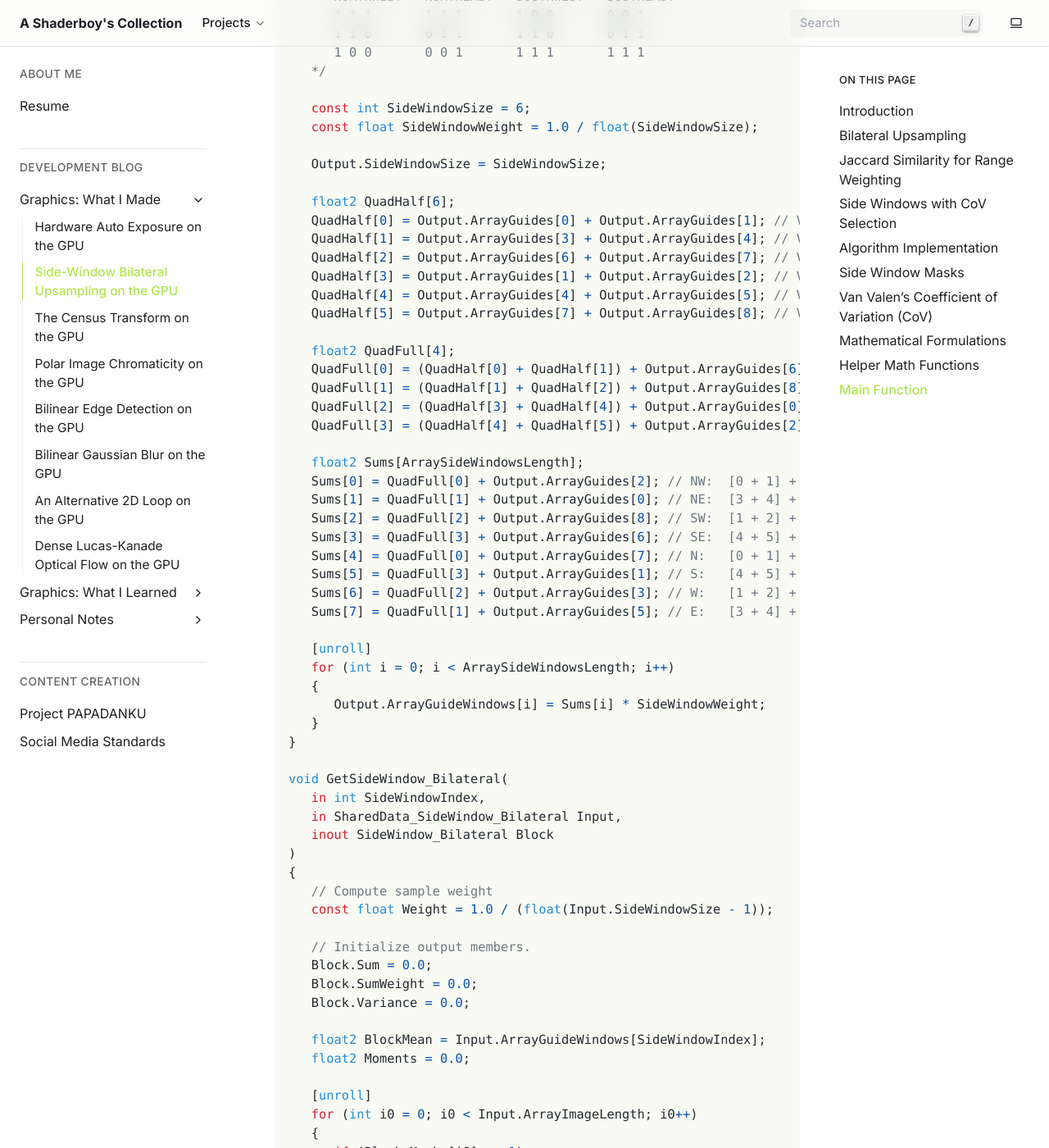
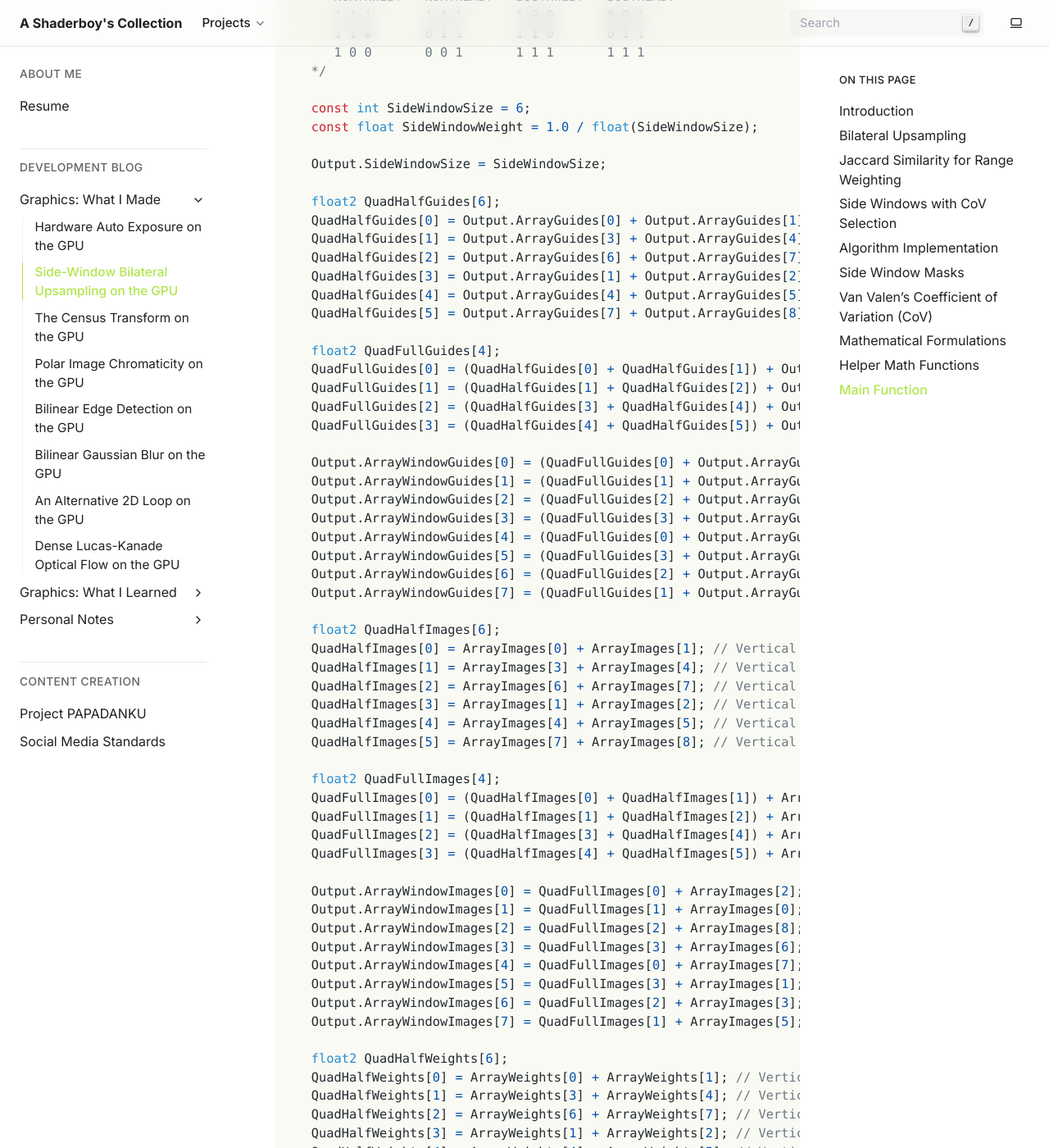
Before and after one commit to papadanku/papadanku.github.io, a Sphinx documentation site: the page built from doc/blog/made/bilateral.rst, in a window 1280 px wide and 1400 px high, scrolled down 9093 px. Shown: the whole window at 82% size. Built offline with Sphinx 7.4.7, drawn with Linux system fonts in a browser that asks for light colours; some of the changed text lies outside the part shown.

Commit message:
Refactor bilateral code.

```diff
--- a/doc/blog/made/bilateral.rst
+++ b/doc/blog/made/bilateral.rst
@@ -246,12 +246,12 @@ Main Function
 
       // Window (Local) information.
       int ArrayImageLength;
-      float2 ArrayImages[9];
       float2 ArrayGuides[9];
-      float ArrayDistances[9];
 
       // Guide Windows (Side Windows, but as Guides).
-      float2 ArrayGuideWindows[8];
+      float2 ArrayWindowGuides[8];
+      float2 ArrayWindowImages[8];
+      float ArrayWindowWeightSums[8];
    };
 
    struct SideWindow_Bilateral
@@ -259,7 +259,6 @@ Main Function
       int Masks[9];
 
       float2 Sum;
-      float SumWeight;
       float Variance;
    };
 
@@ -288,6 +287,8 @@ Main Function
       */
 
       // Initialize counter here
+      float2 ArrayImages[ArrayImageLength];
+      float ArrayWeights[ArrayImageLength];
       int ImageIndex0 = 0;
 
       [unroll]
@@ -298,15 +299,11 @@ Main Function
          {
             // *2 because the lower sample takes a 2 texel footprint.
             float2 Delta = float2(x0, y0) * 2.0;
-            float4 Offset = float4(Tex + (Delta * PixelSize), 0.0, 0.0);
+            float4 Offset = CShade_PadFloat2(Tex + (Delta * PixelSize));
 
             // Sampling.
+            float2 GuideSample = tex2Dlod(Guide, Offset).xy;
             float2 ImageSample = tex2Dlod(Image, Offset).xy;
-            float2 GuideSample = tex2Dlod(Guide, Offset).xy;
-
-            // This is for our Side Window calculation.
-            Output.ArrayImages[ImageIndex0] = ImageSample;
-            Output.ArrayGuides[ImageIndex0] = GuideSample;
 
             // Create variables for our distance calculation.
             float DotAB = dot(GuideSample, ImageSample);
@@ -314,9 +311,12 @@ Main Function
             float DotBB = dot(GuideSample, GuideSample);
 
             // Compute the similarity
-            Output.ArrayDistances[ImageIndex0] = GetSimilarityJaccard_Fast(
-               false, DotAB, DotAA, DotBB
-            );
+            float Similarity = GetSimilarityJaccard_Fast(false, DotAB, DotAA, DotBB);
+
+            // This is for our Side Window calculation.
+            Output.ArrayGuides[ImageIndex0] = GuideSample;
+            ArrayImages[ImageIndex0] = ImageSample * Similarity;
+            ArrayWeights[ImageIndex0] = Similarity;
 
             ImageIndex0 += 1;
          }
@@ -345,35 +345,74 @@ Main Function
 
       Output.SideWindowSize = SideWindowSize;
 
-      float2 QuadHalf[6];
-      QuadHalf[0] = Output.ArrayGuides[0] + Output.ArrayGuides[1]; // Vertical Top-Left       (TL)
-      QuadHalf[1] = Output.ArrayGuides[3] + Output.ArrayGuides[4]; // Vertical Top-Mid        (TM)
-      QuadHalf[2] = Output.ArrayGuides[6] + Output.ArrayGuides[7]; // Vertical Top-Right      (TR)
-      QuadHalf[3] = Output.ArrayGuides[1] + Output.ArrayGuides[2]; // Vertical Bottom-Left    (BL)
-      QuadHalf[4] = Output.ArrayGuides[4] + Output.ArrayGuides[5]; // Vertical Bottom-Mid     (BM)
-      QuadHalf[5] = Output.ArrayGuides[7] + Output.ArrayGuides[8]; // Vertical Bottom-Right   (BR)
+      float2 QuadHalfGuides[6];
+      QuadHalfGuides[0] = Output.ArrayGuides[0] + Output.ArrayGuides[1]; // Vertical Top-Left       (TL)
+      QuadHalfGuides[1] = Output.ArrayGuides[3] + Output.ArrayGuides[4]; // Vertical Top-Mid        (TM)
+      QuadHalfGuides[2] = Output.ArrayGuides[6] + Output.ArrayGuides[7]; // Vertical Top-Right      (TR)
+      QuadHalfGuides[3] = Output.ArrayGuides[1] + Output.ArrayGuides[2]; // Vertical Bottom-Left    (BL)
+      QuadHalfGuides[4] = Output.ArrayGuides[4] + Output.ArrayGuides[5]; // Vertical Bottom-Mid     (BM)
+      QuadHalfGuides[5] = Output.ArrayGuides[7] + Output.ArrayGuides[8]; // Vertical Bottom-Right   (BR)
 
-      float2 QuadFull[4];
-      QuadFull[0] = (QuadHalf[0] + QuadHalf[1]) + Output.ArrayGuides[6]; // NW & N: [0 + 1] + [3 + 4] + [6]
-      QuadFull[1] = (QuadHalf[1] + QuadHalf[2]) + Output.ArrayGuides[8]; // NE & E: [3 + 4] + [6 + 7] + [8]
-      QuadFull[2] = (QuadHalf[3] + QuadHalf[4]) + Output.ArrayGuides[0]; // SW & W: [1 + 2] + [4 + 5] + [0]
-      QuadFull[3] = (QuadHalf[4] + QuadHalf[5]) + Output.ArrayGuides[2]; // SE & S: [4 + 5] + [7 + 8] + [2]
+      float2 QuadFullGuides[4];
+      QuadFullGuides[0] = (QuadHalfGuides[0] + QuadHalfGuides[1]) + Output.ArrayGuides[6]; // NW & N: [0 + 1] + [3 + 4] + [6]
+      QuadFullGuides[1] = (QuadHalfGuides[1] + QuadHalfGuides[2]) + Output.ArrayGuides[8]; // NE & E: [3 + 4] + [6 + 7] + [8]
+      QuadFullGuides[2] = (QuadHalfGuides[3] + QuadHalfGuides[4]) + Output.ArrayGuides[0]; // SW & W: [1 + 2] + [4 + 5] + [0]
+      QuadFullGuides[3] = (QuadHalfGuides[4] + QuadHalfGuides[5]) + Output.ArrayGuides[2]; // SE & S: [4 + 5] + [7 + 8] + [2]
 
-      float2 Sums[ArraySideWindowsLength];
-      Sums[0] = QuadFull[0] + Output.ArrayGuides[2]; // NW:  [0 + 1] + [3 + 4] + [6] + [2]
-      Sums[1] = QuadFull[1] + Output.ArrayGuides[0]; // NE:  [3 + 4] + [6 + 7] + [8] + [0]
-      Sums[2] = QuadFull[2] + Output.ArrayGuides[8]; // SW:  [1 + 2] + [4 + 5] + [0] + [8]
-      Sums[3] = QuadFull[3] + Output.ArrayGuides[6]; // SE:  [4 + 5] + [7 + 8] + [2] + [6]
-      Sums[4] = QuadFull[0] + Output.ArrayGuides[7]; // N:   [0 + 1] + [3 + 4] + [6] + [7]
-      Sums[5] = QuadFull[3] + Output.ArrayGuides[1]; // S:   [4 + 5] + [7 + 8] + [2] + [1]
-      Sums[6] = QuadFull[2] + Output.ArrayGuides[3]; // W:   [1 + 2] + [4 + 5] + [0] + [3]
-      Sums[7] = QuadFull[1] + Output.ArrayGuides[5]; // E:   [3 + 4] + [6 + 7] + [8] + [5]
+      Output.ArrayWindowGuides[0] = (QuadFullGuides[0] + Output.ArrayGuides[2]) * SideWindowWeight; // NW:    [0 + 1] + [3 + 4] + [6] + [2]
+      Output.ArrayWindowGuides[1] = (QuadFullGuides[1] + Output.ArrayGuides[0]) * SideWindowWeight; // NE:    [3 + 4] + [6 + 7] + [8] + [0]
+      Output.ArrayWindowGuides[2] = (QuadFullGuides[2] + Output.ArrayGuides[8]) * SideWindowWeight; // SW:    [1 + 2] + [4 + 5] + [0] + [8]
+      Output.ArrayWindowGuides[3] = (QuadFullGuides[3] + Output.ArrayGuides[6]) * SideWindowWeight; // SE:    [4 + 5] + [7 + 8] + [2] + [6]
+      Output.ArrayWindowGuides[4] = (QuadFullGuides[0] + Output.ArrayGuides[7]) * SideWindowWeight; // N:     [0 + 1] + [3 + 4] + [6] + [7]
+      Output.ArrayWindowGuides[5] = (QuadFullGuides[3] + Output.ArrayGuides[1]) * SideWindowWeight; // S:     [4 + 5] + [7 + 8] + [2] + [1]
+      Output.ArrayWindowGuides[6] = (QuadFullGuides[2] + Output.ArrayGuides[3]) * SideWindowWeight; // W:     [1 + 2] + [4 + 5] + [0] + [3]
+      Output.ArrayWindowGuides[7] = (QuadFullGuides[1] + Output.ArrayGuides[5]) * SideWindowWeight; // E:     [3 + 4] + [6 + 7] + [8] + [5]
 
-      [unroll]
-      for (int i = 0; i < ArraySideWindowsLength; i++)
-      {
-         Output.ArrayGuideWindows[i] = Sums[i] * SideWindowWeight;
-      }
+      float2 QuadHalfImages[6];
+      QuadHalfImages[0] = ArrayImages[0] + ArrayImages[1]; // Vertical Top-Left       (TL)
+      QuadHalfImages[1] = ArrayImages[3] + ArrayImages[4]; // Vertical Top-Mid        (TM)
+      QuadHalfImages[2] = ArrayImages[6] + ArrayImages[7]; // Vertical Top-Right      (TR)
+      QuadHalfImages[3] = ArrayImages[1] + ArrayImages[2]; // Vertical Bottom-Left    (BL)
+      QuadHalfImages[4] = ArrayImages[4] + ArrayImages[5]; // Vertical Bottom-Mid     (BM)
+      QuadHalfImages[5] = ArrayImages[7] + ArrayImages[8]; // Vertical Bottom-Right   (BR)
+
+      float2 QuadFullImages[4];
+      QuadFullImages[0] = (QuadHalfImages[0] + QuadHalfImages[1]) + ArrayImages[6]; // NW & N: [0 + 1] + [3 + 4] + [6]
+      QuadFullImages[1] = (QuadHalfImages[1] + QuadHalfImages[2]) + ArrayImages[8]; // NE & E: [3 + 4] + [6 + 7] + [8]
+      QuadFullImages[2] = (QuadHalfImages[3] + QuadHalfImages[4]) + ArrayImages[0]; // SW & W: [1 + 2] + [4 + 5] + [0]
+      QuadFullImages[3] = (QuadHalfImages[4] + QuadHalfImages[5]) + ArrayImages[2]; // SE & S: [4 + 5] + [7 + 8] + [2]
+
+      Output.ArrayWindowImages[0] = QuadFullImages[0] + ArrayImages[2]; // NW:    [0 + 1] + [3 + 4] + [6] + [2]
+      Output.ArrayWindowImages[1] = QuadFullImages[1] + ArrayImages[0]; // NE:    [3 + 4] + [6 + 7] + [8] + [0]
+      Output.ArrayWindowImages[2] = QuadFullImages[2] + ArrayImages[8]; // SW:    [1 + 2] + [4 + 5] + [0] + [8]
+      Output.ArrayWindowImages[3] = QuadFullImages[3] + ArrayImages[6]; // SE:    [4 + 5] + [7 + 8] + [2] + [6]
+      Output.ArrayWindowImages[4] = QuadFullImages[0] + ArrayImages[7]; // N:     [0 + 1] + [3 + 4] + [6] + [7]
+      Output.ArrayWindowImages[5] = QuadFullImages[3] + ArrayImages[1]; // S:     [4 + 5] + [7 + 8] + [2] + [1]
+      Output.ArrayWindowImages[6] = QuadFullImages[2] + ArrayImages[3]; // W:     [1 + 2] + [4 + 5] + [0] + [3]
+      Output.ArrayWindowImages[7] = QuadFullImages[1] + ArrayImages[5]; // E:     [3 + 4] + [6 + 7] + [8] + [5]
+
+      float2 QuadHalfWeights[6];
+      QuadHalfWeights[0] = ArrayWeights[0] + ArrayWeights[1]; // Vertical Top-Left        (TL)
+      QuadHalfWeights[1] = ArrayWeights[3] + ArrayWeights[4]; // Vertical Top-Mid         (TM)
+      QuadHalfWeights[2] = ArrayWeights[6] + ArrayWeights[7]; // Vertical Top-Right       (TR)
+      QuadHalfWeights[3] = ArrayWeights[1] + ArrayWeights[2]; // Vertical Bottom-Left     (BL)
+      QuadHalfWeights[4] = ArrayWeights[4] + ArrayWeights[5]; // Vertical Bottom-Mid      (BM)
+      QuadHalfWeights[5] = ArrayWeights[7] + ArrayWeights[8]; // Vertical Bottom-Right    (BR)
+
+      float2 QuadFullWeights[4];
+      QuadFullWeights[0] = (QuadHalfWeights[0] + QuadHalfWeights[1]) + ArrayWeights[6]; // NW & N: [0 + 1] + [3 + 4] + [6]
+      QuadFullWeights[1] = (QuadHalfWeights[1] + QuadHalfWeights[2]) + ArrayWeights[8]; // NE & E: [3 + 4] + [6 + 7] + [8]
+      QuadFullWeights[2] = (QuadHalfWeights[3] + QuadHalfWeights[4]) + ArrayWeights[0]; // SW & W: [1 + 2] + [4 + 5] + [0]
+      QuadFullWeights[3] = (QuadHalfWeights[4] + QuadHalfWeights[5]) + ArrayWeights[2]; // SE & S: [4 + 5] + [7 + 8] + [2]
+
+      Output.ArrayWindowWeightSums[0] = QuadFullWeights[0] + ArrayWeights[2]; // NW:  [0 + 1] + [3 + 4] + [6] + [2]
+      Output.ArrayWindowWeightSums[1] = QuadFullWeights[1] + ArrayWeights[0]; // NE:  [3 + 4] + [6 + 7] + [8] + [0]
+      Output.ArrayWindowWeightSums[2] = QuadFullWeights[2] + ArrayWeights[8]; // SW:  [1 + 2] + [4 + 5] + [0] + [8]
+      Output.ArrayWindowWeightSums[3] = QuadFullWeights[3] + ArrayWeights[6]; // SE:  [4 + 5] + [7 + 8] + [2] + [6]
+      Output.ArrayWindowWeightSums[4] = QuadFullWeights[0] + ArrayWeights[7]; // N:   [0 + 1] + [3 + 4] + [6] + [7]
+      Output.ArrayWindowWeightSums[5] = QuadFullWeights[3] + ArrayWeights[1]; // S:   [4 + 5] + [7 + 8] + [2] + [1]
+      Output.ArrayWindowWeightSums[6] = QuadFullWeights[2] + ArrayWeights[3]; // W:   [1 + 2] + [4 + 5] + [0] + [3]
+      Output.ArrayWindowWeightSums[7] = QuadFullWeights[1] + ArrayWeights[5]; // E:   [3 + 4] + [6 + 7] + [8] + [5]
    }
 
    void GetSideWindow_Bilateral(
@@ -385,12 +424,9 @@ Main Function
       // Compute sample weight
       const float Weight = 1.0 / (float(Input.SideWindowSize - 1));
 
-      // Initialize output members.
-      Block.Sum = 0.0;
-      Block.SumWeight = 0.0;
-      Block.Variance = 0.0;
-
-      float2 BlockMean = Input.ArrayGuideWindows[SideWindowIndex];
+      float2 MeanGuide = Input.ArrayWindowGuides[SideWindowIndex];
+      float2 MeanImage = Input.ArrayWindowImages[SideWindowIndex];
+      float WeightSum = Input.ArrayWindowWeightSums[SideWindowIndex];
       float2 Moments = 0.0;
 
       [unroll]
@@ -398,17 +434,14 @@ Main Function
       {
          if (Block.Masks[i0] == 1)
          {
-            float2 Error = Input.ArrayGuides[i0] - BlockMean;
+            float2 Error = Input.ArrayGuides[i0] - MeanGuide;
             Moments += (Error * Error);
-
-            // Accumulate.
-            Block.Sum += (Input.ArrayImages[i0] * Input.ArrayDistances[i0]);
-            Block.SumWeight += Input.ArrayDistances[i0];
          }
       }
 
       // Compute variance
-      Block.Variance = GetCoefficientVariation_VV(BlockMean, Moments * Weight);
+      Block.Sum = MeanImage / WeightSum;
+      Block.Variance = GetCoefficientVariation_VV(MeanGuide, Moments * Weight);
    }
 
    float2 GetSideWindowBilateralUpsample_FLT2(
@@ -456,25 +489,23 @@ Main Function
          Calculate Side Window filter
       */
 
-      float2 NearestWindow = 0.0;
       bool AVariance = false;
       float MinVariance;
+      float2 NearestWindow = 0.0;
 
       [unroll]
       for (int i0 = 0; i0 < SideWindowsCount; i0++)
       {
          GetSideWindow_Bilateral(i0, SharedData, SideWindows[i0]);
 
-         if (SideWindows[i0].SumWeight > 0.0)
+         if (SharedData.ArrayWindowWeightSums[i0] > 0.0)
          {
-            float2 Mean = SideWindows[i0].Sum / SideWindows[i0].SumWeight;
-
             [flatten]
             if ((AVariance == false) || (SideWindows[i0].Variance < MinVariance))
             {
                AVariance = true;
                MinVariance = SideWindows[i0].Variance;
-               NearestWindow = Mean;
+               NearestWindow = SideWindows[i0].Sum;
             }
          }
       }
```
